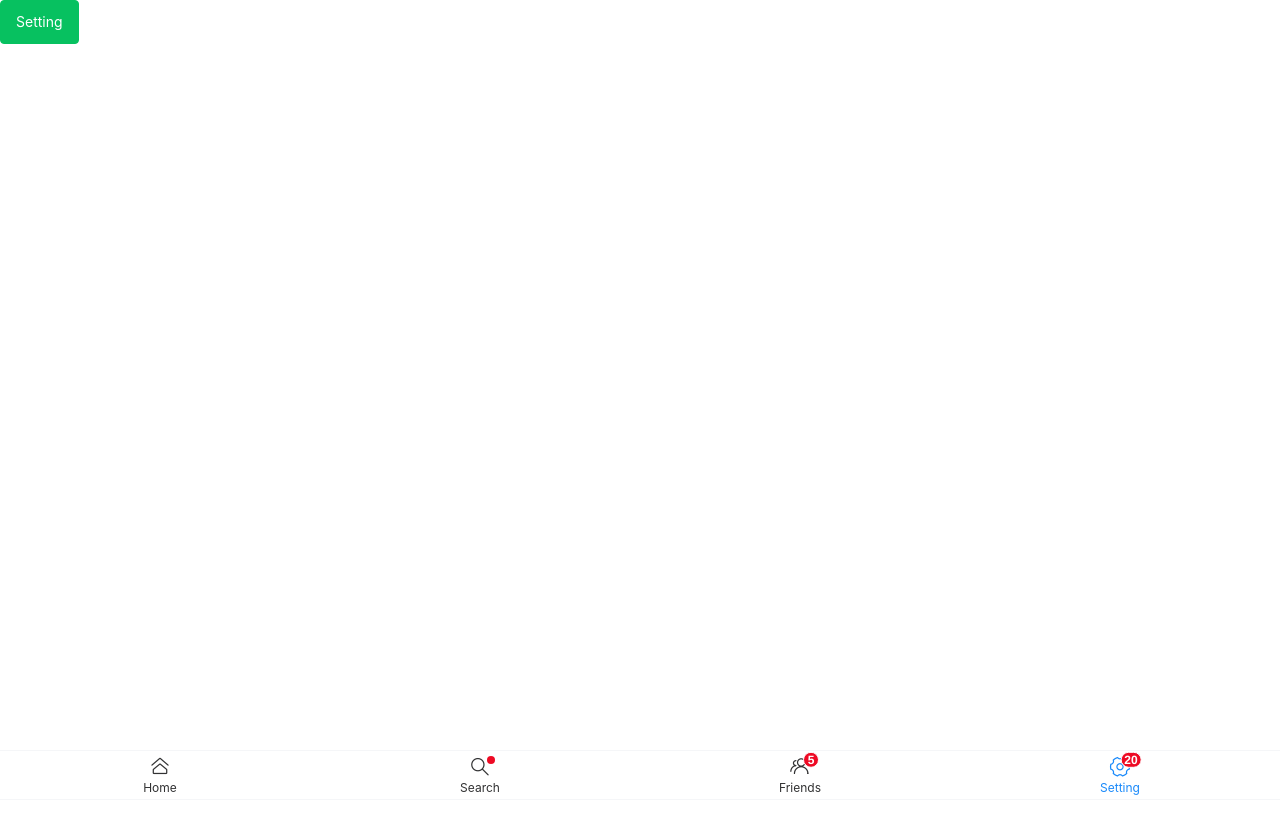
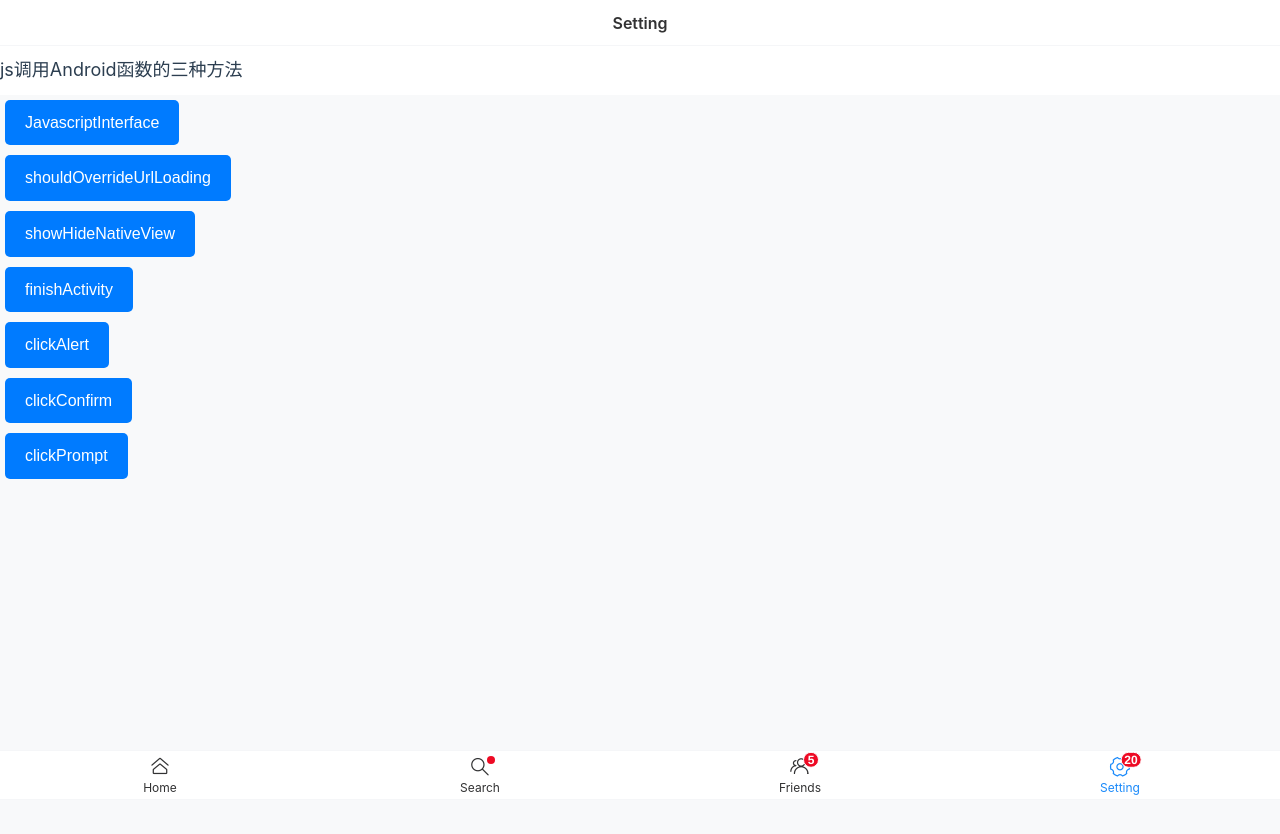
Before and after one commit to zzyyppqq/vue3-js-learn, a Vue app: page /#/setting in a window 1280 px wide. Shown: the top 834 px of the page. Before the commit the page ends 800 px from the top, so only its background shows below. Built offline with nearby package versions, Linux system fonts and the light colour scheme.

Commit message:
vue js和android native交互

```diff
--- a/src/components/phone/setting/Setting.vue
+++ b/src/components/phone/setting/Setting.vue
@@ -1,15 +1,122 @@
 <script setup>
 
 import TabbarView from "@/components/phone/tabbar/TabbarView.vue";
+import {ref} from "vue";
+
+// ---- 预留给android调用的 ----
+const callJS = () => {
+  console.log("Logger_info callJS")
+  alert("Android调用了JS的callJS方法");
+}
+function callEvaluateJS(msg){
+  alert("Android调用了JS的callEvaluateJS方法" + msg);
+  return msg;
+}
+
+// ---- js内部调用的 ----
+
+console.log("window: ", window)
+console.log("navigator: ", navigator)
+console.log("navigator.userAgent: ", navigator.userAgent)
+
+const callAndroidJavascriptInterface = () => {
+  console.log('Logger_info Android: ', JSON.stringify(Android))
+  console.log('Logger_info window.Android: ', JSON.stringify(window.Android))
+  console.log('Logger_info window: ', window)
+  // 检测是否在 Android 设备上运行
+  const isAndroid = /Android/.test(navigator.userAgent);
+  console.log("navigator.userAgent: ", navigator.userAgent)
+  console.log("isAndroid: ", isAndroid)
+  // 由于对象映射，所以调用test对象等于调用Android映射的对象
+  if (isAndroid) {
+    Android.hello("js调用了android中的hello方法");
+  }
+}
+
+const finishActivity = () => {
+  if (window.Android) {
+    Android.onBackPressed()
+  }
+}
+
+const showView = ref(true);
+const showHideNativeView = () => {
+  showView.value = !showView.value; // 切换显示状态
+  console.log('Logger_info showView.value: ', showView.value)
+  Android.showNativeInvokeJSView(showView.value)
+}
+
+const callAndroidProtocol = () => {
+  // 约定的url协议为：js://webview?arg1=111&arg2=222
+  document.location = "js://webview?arg1=111&arg2=222";
+}
+
+function clickAlert(){
+  alert("alert show");
+}
+function clickConfirm(){
+  confirm("confirm show");
+}
+// 支持js和android互相传递参数
+function clickPrompt(){
+  // 调用prompt（）
+  const result = prompt("js://webview?arg1=111&arg2=222");
+  // 展示android回传的值
+  confirm("js prompt receive: " + result);
+}
+
 </script>
 
 <template>
   <div>
     <TabbarView/>
-    <van-button type="success">Setting</van-button>
+    <van-nav-bar title="Setting"></van-nav-bar>
+    <p>js调用Android函数的三种方法</p>
+    <div class="container">
+      <button type="button" @click="callAndroidJavascriptInterface">JavascriptInterface</button>
+      <button type="button" @click="callAndroidProtocol">shouldOverrideUrlLoading</button>
+      <button type="button" @click="showHideNativeView(true)">showHideNativeView</button>
+      <button type="button" @click="finishActivity">finishActivity</button>
+      <button type="button" @click="clickAlert()">clickAlert</button>
+      <button type="button" @click="clickConfirm()">clickConfirm</button>
+      <button type="button" @click="clickPrompt()">clickPrompt</button>
+    </div>
   </div>
 </template>
 
 <style scoped>
 
+.container {
+  display: flex;
+  flex-direction: column;
+  justify-content: start;
+  align-items: start;
+  height: 100vh;
+  margin: 0;
+  background-color: #f8f9fa;
+  color: #343a40;
+  font-family: Arial, sans-serif;
+  text-align: center;
+}
+h1 {
+  font-size: 48px;
+  margin: 0;
+}
+p {
+  font-size: 18px;
+  margin: 10px 0;
+}
+button {
+  padding: 10px 20px;
+  font-size: 16px;
+  color: #fff;
+  background-color: #007bff;
+  border: none;
+  border-radius: 5px;
+  cursor: pointer;
+  margin: 5px;
+}
+button:hover {
+  background-color: #7e97b2;
+}
 </style>
```
Also changed, not shown: 1 other file (tests, documents, lock files or other folders).
